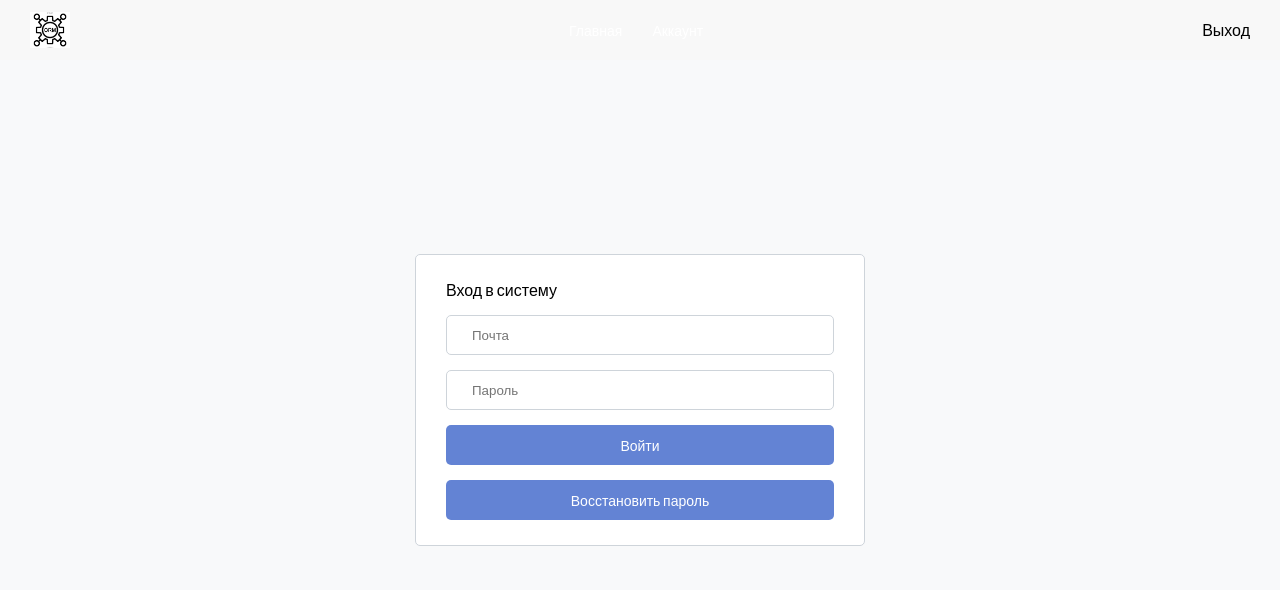
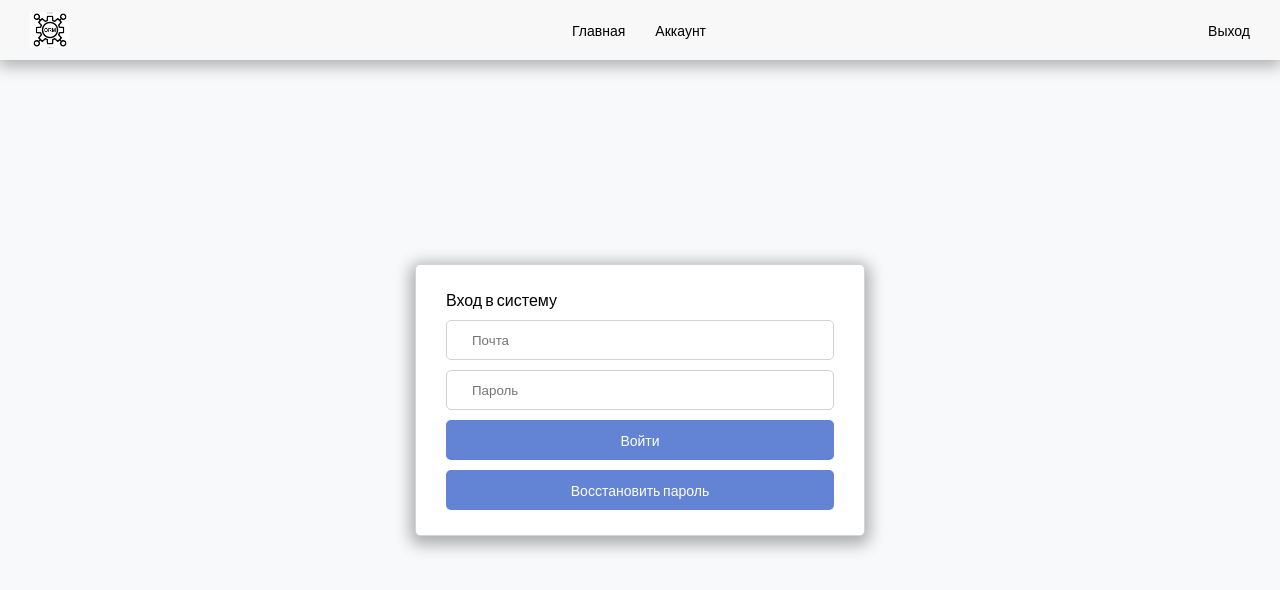
Before and after one commit to lubuntum/crm-delivery-client, a React (Create React App) app: page /home in a window 1280 px wide. Both pictures are taken after a click on the link "Выход". Shown: the top 590 px of the page. Built offline with nearby package versions, Linux system fonts and the light colour scheme.

Commit message:
Изменил отображение футера, хедера и панели авторизации,  более минималистичным

```diff
--- a/src/styles/auth_page/auth.css
+++ b/src/styles/auth_page/auth.css
@@ -16,9 +16,10 @@
   flex-direction: column;
   width: 450px;
   justify-content: center;
-  gap: 15px;
+  gap: 10px;
   padding: 25px 30px;
   border-radius: 5px;
   background-color: white;
   border: 1px solid #CED4DA;
+  box-shadow: 0px 4px 15px 5px rgba(0, 0, 0, 0.3);
 }
--- a/src/styles/footer.css
+++ b/src/styles/footer.css
@@ -1,7 +1,8 @@
 footer {
     width: 100%;
     padding: 80px;
-    background-color: #fff5e8;
+    background-color: var(--color-header-footer);
+    border-top: 1px solid lightgray;
     display: flex;
     flex-direction: column;
     gap: 40px;
--- a/src/styles/header.css
+++ b/src/styles/header.css
@@ -6,6 +6,8 @@ header {
   transform: translateX(-50%);
   z-index: 999;
   background-color: var(--color-header-footer);
+  color: black;
+  font-size: 0.875rem;
   backdrop-filter: blur(5px);
   flex-direction: row;
   justify-content: space-between;
@@ -13,6 +15,7 @@ header {
   padding-left: 30px;
   padding-right: 30px;
   font-weight: 500;
+  box-shadow: 0px 4px 15px 2px rgba(0, 0, 0, 0.3);
 }
 header .logo {
   display: flex;
@@ -34,7 +37,6 @@ header .nav {
   flex-direction: row;
   justify-content: center;
   align-items: center;
-  color: white;
   gap: 30px;
   font-size: 0.875rem;
 }
@@ -43,3 +45,12 @@ header .login {
   justify-content: center;
   align-items: center;
 }
+
+header a {
+  cursor: pointer;
+  transition: all 0.2s ease;
+  color: black;
+}
+header a:hover {
+  font-size: 1rem;
+}
```
